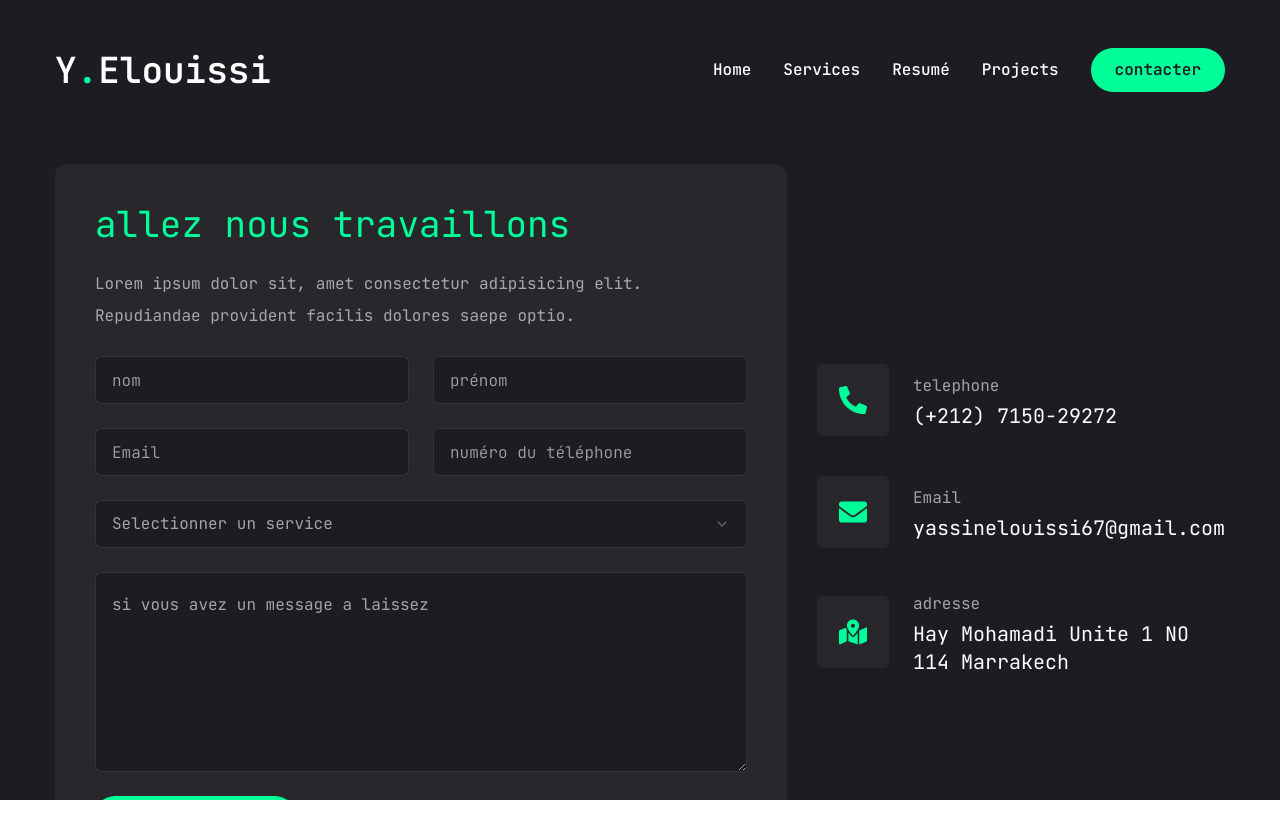
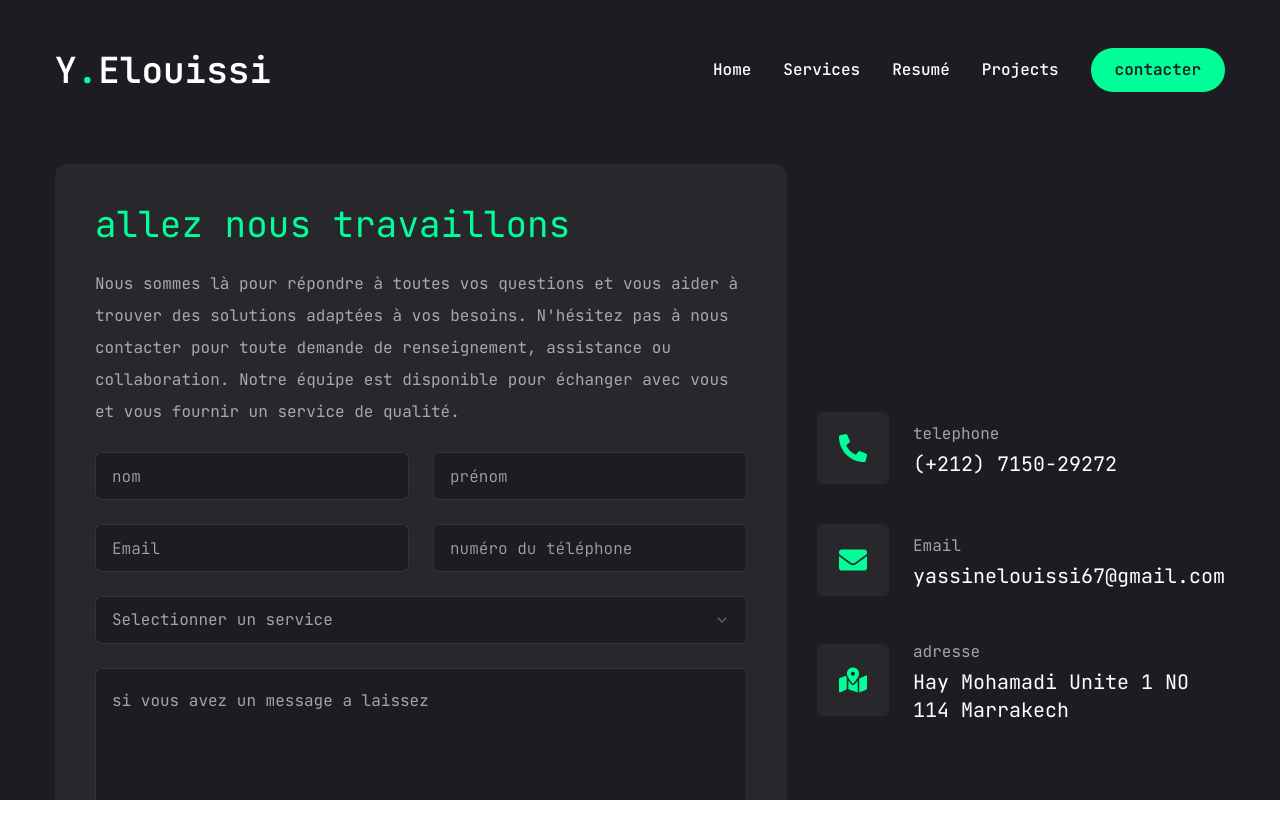
Before and after one commit to elouissi/portfolio, a Next.js app: page /contact in a window 1280 px wide. Shown: the top 838 px of the page. Built offline with nearby package versions, Linux system fonts and the light colour scheme.

Commit message:
add send email

```diff
--- a/app/contact/page.jsx
+++ b/app/contact/page.jsx
@@ -1,78 +1,178 @@
 "use client"
 
+import { useState } from "react"
 import { Button } from "@/components/ui/button"
 import { Input } from "@/components/ui/input"
 import { Textarea } from "@/components/ui/textarea"
-
-import { Select ,SelectContent, SelectGroup, SelectItem, SelectLabel, SelectTrigger , SelectValue } from "@/components/ui/select"
-import {FaPhoneAlt, FaEnvelope, FaMapMarkedAlt} from "react-icons/fa";
+import { Select, SelectContent, SelectGroup, SelectItem, SelectLabel, SelectTrigger, SelectValue } from "@/components/ui/select"
+import { FaPhoneAlt, FaEnvelope, FaMapMarkedAlt } from "react-icons/fa"
+import emailjs from '@emailjs/browser'
+import { motion } from "framer-motion"
 
 const info = [
     {
-        icon:<FaPhoneAlt/>,
+        icon: <FaPhoneAlt />,
         titre: 'telephone',
         description: '(+212) 7150-29272'
     },
     {
-        icon:<FaEnvelope/>,
+        icon: <FaEnvelope />,
         titre: 'Email',
         description: 'yassinelouissi67@gmail.com'
     },
     {
-        icon:<FaMapMarkedAlt/>,
+        icon: <FaMapMarkedAlt />,
         titre: 'adresse',
         description: 'Hay Mohamadi Unite 1 NO 114 Marrakech'
     },
-
 ]
 
-import { motion } from "framer-motion";
+const Contact = () => {
+    const [formData, setFormData] = useState({
+        nom: '',
+        prenom: '',
+        email: '',
+        phone: '',
+        service: '',
+        message: ''
+    })
+    const [loading, setLoading] = useState(false)
 
-const Contact = () =>{
-    return (<motion.section initial={{ opacity: 0 }} animate={{
-        opacity: 1,
-        transition:{
-            delay:2.4,duration:0.4,ease:"easeIn"
+    const handleChange = (e) => {
+        const { name, value } = e.target
+        setFormData(prev => ({
+            ...prev,
+            [name]: value
+        }))
     }
 
-    }} className="py-6">
+    const handleServiceChange = (value) => {
+        setFormData(prev => ({
+            ...prev,
+            service: value
+        }))
+    }
+
+    const handleSubmit = async (e) => {
+        e.preventDefault()
+        setLoading(true)
+
+        try {
+            const templateParams = {
+                to_email: 'yassinelouissi67@gmail.com',
+                from_name: `${formData.nom} ${formData.prenom}`,
+                from_email: formData.email,
+                phone: formData.phone,
+                service: formData.service,
+                message: formData.message
+            }
+
+            await emailjs.send(
+                'service_9qatp9n', // Remplacez par votre Service ID
+                'template_ynrkafa', // Remplacez par votre Template ID
+                templateParams,
+                'kDjI6D2CGky8LVDgW' // Remplacez par votre Public Key
+            )
+
+            alert('Message envoyé avec succès!')
+            setFormData({
+                nom: '',
+                prenom: '',
+                email: '',
+                phone: '',
+                service: '',
+                message: ''
+            })
+        } catch (error) {
+            console.error('Erreur:', error)
+            alert('Erreur lors de l\'envoi du message')
+        }
+        setLoading(false)
+    }
+
+    return (
+        <motion.section
+            initial={{ opacity: 0 }}
+            animate={{
+                opacity: 1,
+                transition: { delay: 2.4, duration: 0.4, ease: "easeIn" }
+            }}
+            className="py-6"
+        >
             <div className="container mx-auto">
                 <div className="flex flex-col xl:flex-row gap-[30px]">
                     <div className="xl:h-[54%] order-2 xl:order-none">
-                    <form className="flex flex-col gap-6 p-10 bg-[#27272c] rounded-xl">
+                        <form onSubmit={handleSubmit} className="flex flex-col gap-6 p-10 bg-[#27272c] rounded-xl">
                             <h3 className="text-4xl text-accent">allez nous travaillons</h3>
-                        <p className="text-white/60">Lorem ipsum dolor sit, amet consectetur adipisicing elit. Repudiandae provident facilis dolores saepe optio.</p>
-                        <div className="grid grid-cols md:grid-cols-2 gap-6 ">
-                            <Input type="nom" placeholder="nom" />
-                            <Input type="prénom" placeholder="prénom" />
-                            <Input type="email" placeholder="Email" />
-                            <Input type="phone" placeholder="numéro du téléphone" />
+                            <p className="text-white/60">
+    Nous sommes là pour répondre à toutes vos questions et vous aider à trouver des solutions adaptées à vos besoins. N'hésitez pas à nous contacter pour toute demande de renseignement, assistance ou collaboration. Notre équipe est disponible pour échanger avec vous et vous fournir un service de qualité.
+</p>                            <div className="grid grid-cols md:grid-cols-2 gap-6">
+                                <Input
+                                    type="text"
+                                    name="nom"
+                                    placeholder="nom"
+                                    value={formData.nom}
+                                    onChange={handleChange}
+                                />
+                                <Input
+                                    type="text"
+                                    name="prenom"
+                                    placeholder="prénom"
+                                    value={formData.prenom}
+                                    onChange={handleChange}
+                                />
+                                <Input
+                                    type="email"
+                                    name="email"
+                                    placeholder="Email"
+                                    value={formData.email}
+                                    onChange={handleChange}
+                                />
+                                <Input
+                                    type="tel"
+                                    name="phone"
+                                    placeholder="numéro du téléphone"
+                                    value={formData.phone}
+                                    onChange={handleChange}
+                                />
                             </div>
-                        <Select>
+                            <Select onValueChange={handleServiceChange} value={formData.service}>
                                 <SelectTrigger className="w-full">
                                     <SelectValue placeholder="Selectionner un service"/>
                                 </SelectTrigger>
                                 <SelectContent>
                                     <SelectGroup>
                                         <SelectLabel>selectionner un service</SelectLabel>
-                                <SelectItem value="est">web developpement</SelectItem>
-                                <SelectItem value="cst">UI / UX</SelectItem>
-                                <SelectItem value="mst">Logo Design</SelectItem>
+                                        <SelectItem value="web">web developpement</SelectItem>
+                                        <SelectItem value="ui">UI / UX</SelectItem>
+                                        <SelectItem value="logo">Logo Design</SelectItem>
                                     </SelectGroup>
                                 </SelectContent>
                             </Select>
 
-                        <Textarea className="h-[200px]" placeholder="si vous avez un message a laissez" />
-                        <Button size="md "className="w-[200px] h-[40px]">
-                            Envoyez le message
+                            <Textarea
+                                className="h-[200px]"
+                                name="message"
+                                placeholder="si vous avez un message a laissez"
+                                value={formData.message}
+                                onChange={handleChange}
+                            />
+                            <Button
+                                type="submit"
+                                size="md"
+                                className="w-[200px] h-[40px]"
+                                disabled={loading}
+                            >
+                                {loading ? 'Envoi en cours...' : 'Envoyez le message'}
                             </Button>
                         </form>
                     </div>
                     <div className="flex-1 flex items-center justify-center order-1 xl:oder-none mb-8 xl:mb-0">
                         <ul className="flex flex-col gap-10">
-                        {info.map((item,index)=>{
-                            return <li key={index} className="flex items-center gap-6">
-                                <div className=" w-[52px] h-[52px] xl:w-[72px] xl:h-[72px] bg-[#27272c] text-accent rounded-md flex items-center justify-center">
+                            {info.map((item, index) => {
+                                return (
+                                    <li key={index} className="flex items-center gap-6">
+                                        <div className="w-[52px] h-[52px] xl:w-[72px] xl:h-[72px] bg-[#27272c] text-accent rounded-md flex items-center justify-center">
                                             <div className="text-[28px]">{item.icon}</div>
                                         </div>
                                         <div className="flex-1">
@@ -80,12 +180,14 @@ const Contact = () =>{
                                             <h3 className="text-xl">{item.description}</h3>
                                         </div>
                                     </li>
-
+                                )
                             })}
                         </ul>
                     </div>
                 </div>
             </div>
-    </motion.section>)
+        </motion.section>
+    )
 }
+
 export default Contact
--- a/app/work/page.jsx
+++ b/app/work/page.jsx
@@ -137,7 +137,7 @@ const Work = () =>{
                                             <div className="h-[460px] relative group flex justify-center items-center bg-pink-50/20">
                                                 <div className="absolute top-0 bottom-0 w-full h-full bg-black/10 z-10"></div>
                                                 <div className="relative w-full h-full">
-                                                    <Image   src={project.image} fill className="object-cover" alt="" />
+                                                    <Image   src={project.image} fill className="w-full" alt="" />
 
 
                                                 </div>
--- a/package.json
+++ b/package.json
@@ -9,6 +9,7 @@
     "lint": "next lint"
   },
   "dependencies": {
+    "@emailjs/browser": "^4.4.1",
     "@radix-ui/react-dialog": "^1.0.5",
     "@radix-ui/react-scroll-area": "^1.0.5",
     "@radix-ui/react-select": "^2.0.0",
```
Also changed, not shown: 1 other file (tests, documents, lock files or other folders). Lines whose indentation alone changed are shown as unchanged.
